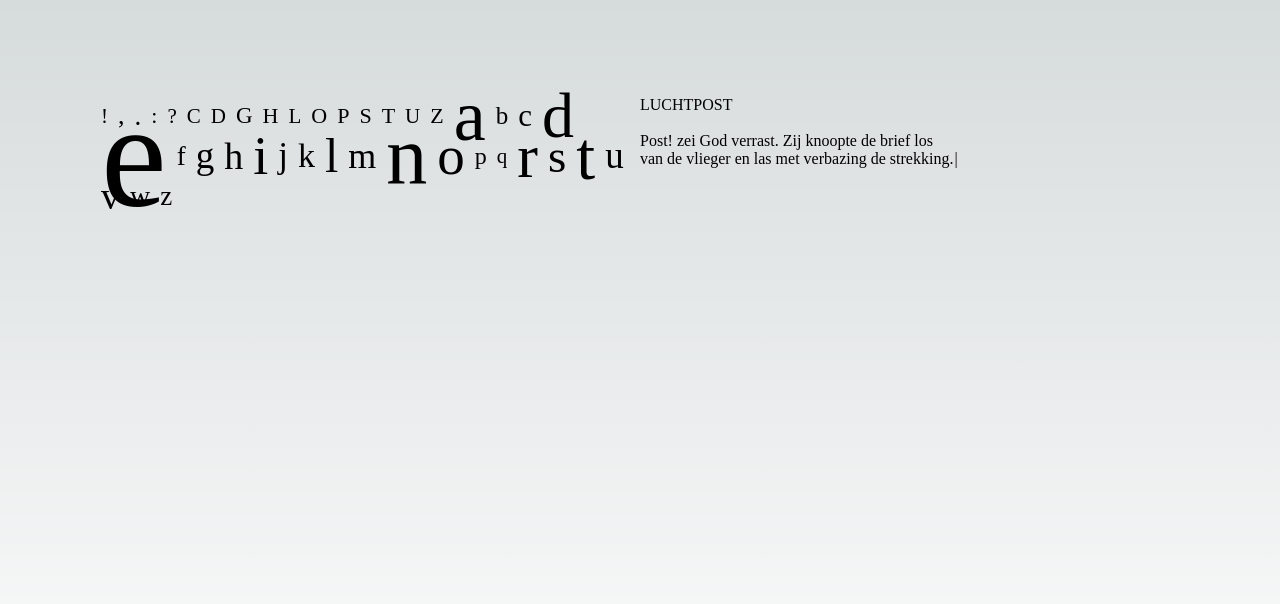
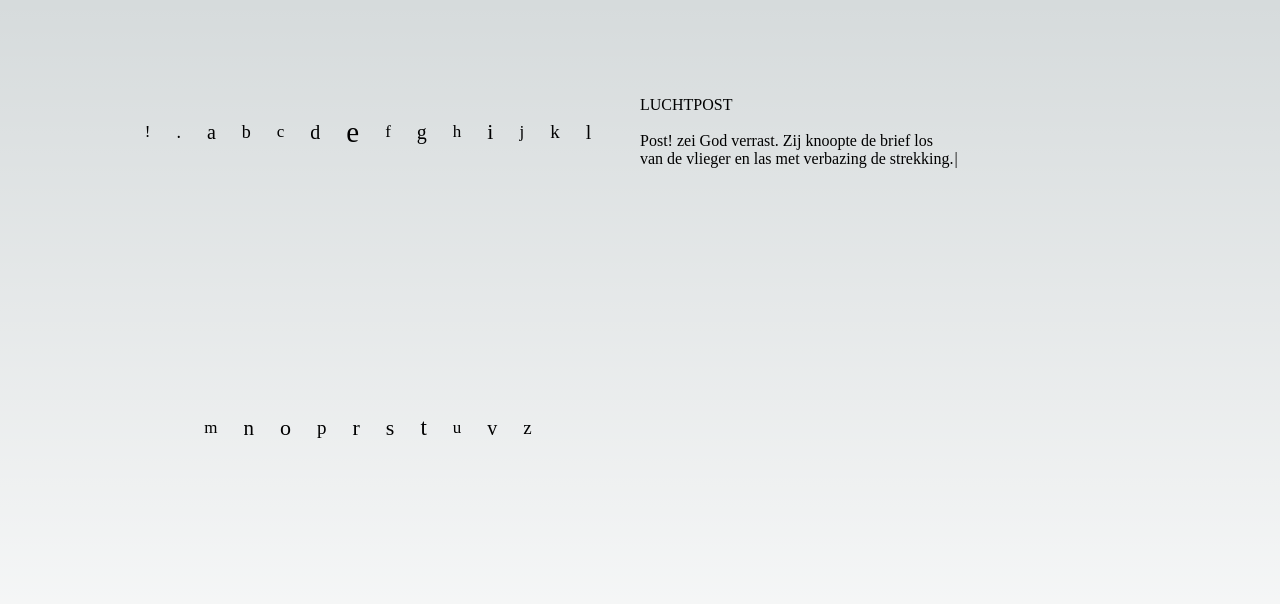
Before and after one commit to ludder/vlieger, a Next.js app: page / in a window 1280 px wide. Shown: the top 604 px of the page. Built offline with nearby package versions, Linux system fonts and the light colour scheme.

Commit message:
Animate growing letters

```diff
--- a/components/TypeWriter.js
+++ b/components/TypeWriter.js
@@ -1,3 +1,4 @@
+import { useState } from "react";
 import Typewriter from "typewriter-effect";
 
 const vlieger = [
@@ -42,8 +43,11 @@ const vlieger = [
 ]
 
 const sorted = vlieger.join('').split("<br/>").join('').split('').sort().join("");
+
+function getLetterCount(textString) {
+  const sorted = textString.toLowerCase().split('').sort().join('');
   const letters = sorted.split('').filter(letter => letter !== ' ')
-const letterCount = letters.reduce((acc, letter) => {
+  return letters.reduce((acc, letter) => {
     const found = acc.find(obj => obj.letter === letter)
     if (found) {
       found.count++
@@ -52,15 +56,17 @@ const letterCount = letters.reduce((acc, letter) => {
     }
     return acc
   }, [])
-
-console.log('letterCount: ', letterCount);
+}
 
 export default function TypeWriter() {
+
+  const [typedLetters, setTypedLetters] = useState('');
+
   return (
-    <div style={{ display: "grid", gridTemplateColumns: "50% 50%" }}>
-      <div style={{ display: 'flex', flexWrap: 'wrap' }}>{
-        letterCount.map((obj, index) => {
-          return <span key={index} style={{ margin: "5px", lineHeight: '30px', fontSize: `${20 + obj.count}px` }}>{obj.letter}</span>
+    <div style={{ display: "grid", gridTemplateColumns: "50% 50%", minHeight: 'calc(100vh - 12rem)' }}>
+      <div style={{ display: 'flex', flexWrap: 'wrap', padding: '1rem 2rem', gap: '1rem', justifyContent: 'center', animation: '0.5s all linear' }}>{
+        getLetterCount(typedLetters).map((obj, index) => {
+          return <span key={index} style={{ margin: "5px", lineHeight: '30px', fontSize: `${16 + obj.count}px` }}>{obj.letter}</span>
         })
       }</div>
       <div>
@@ -77,6 +83,9 @@ export default function TypeWriter() {
                 typewriter
                   .typeString(sentence)
                   .start()
+                  .callFunction(() => {
+                    setTypedLetters((text) => text + sentence)
+                  })
                   .pauseFor(500)
               }
             }
```
Lines whose indentation alone changed are shown as unchanged.
